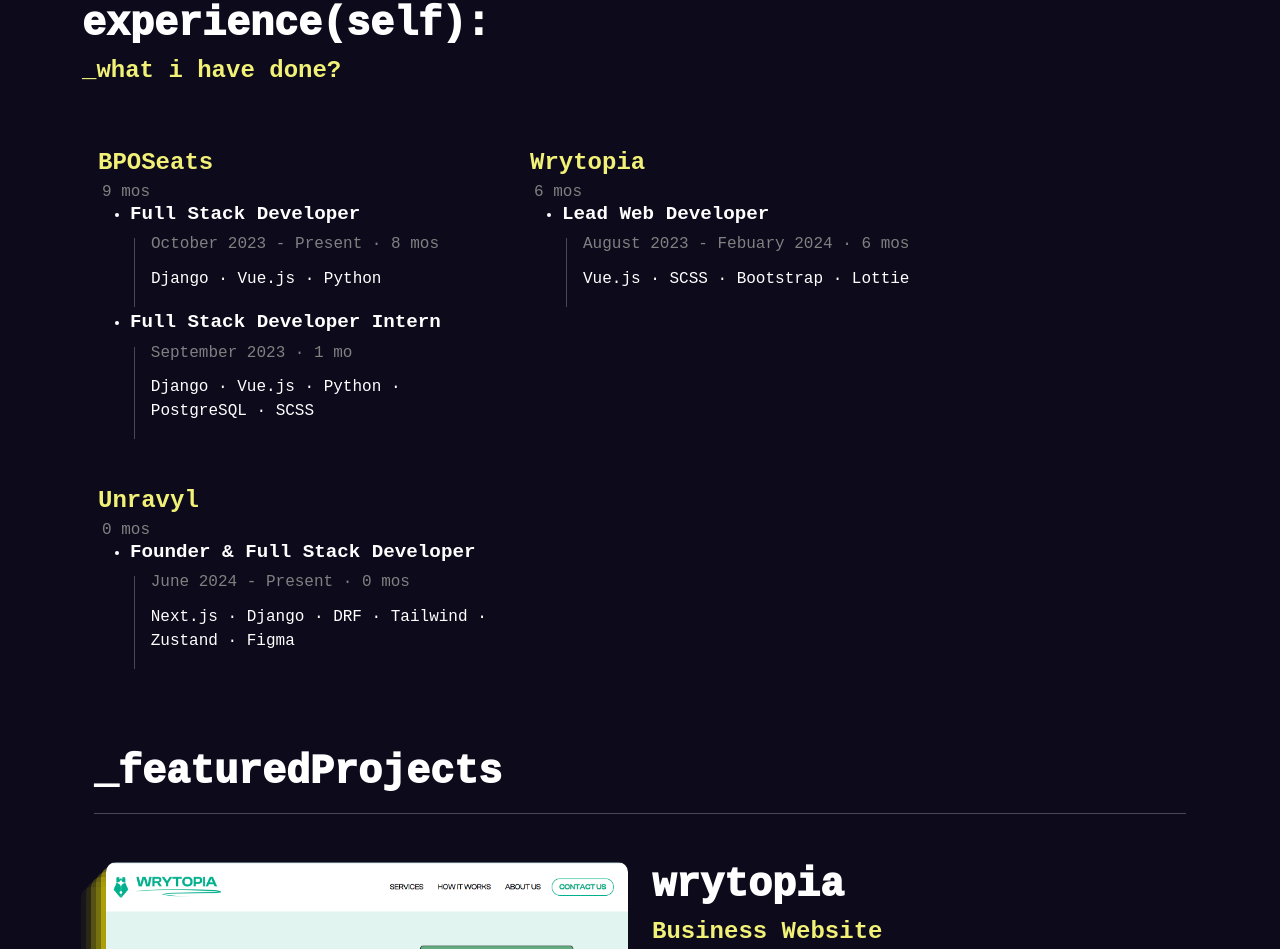
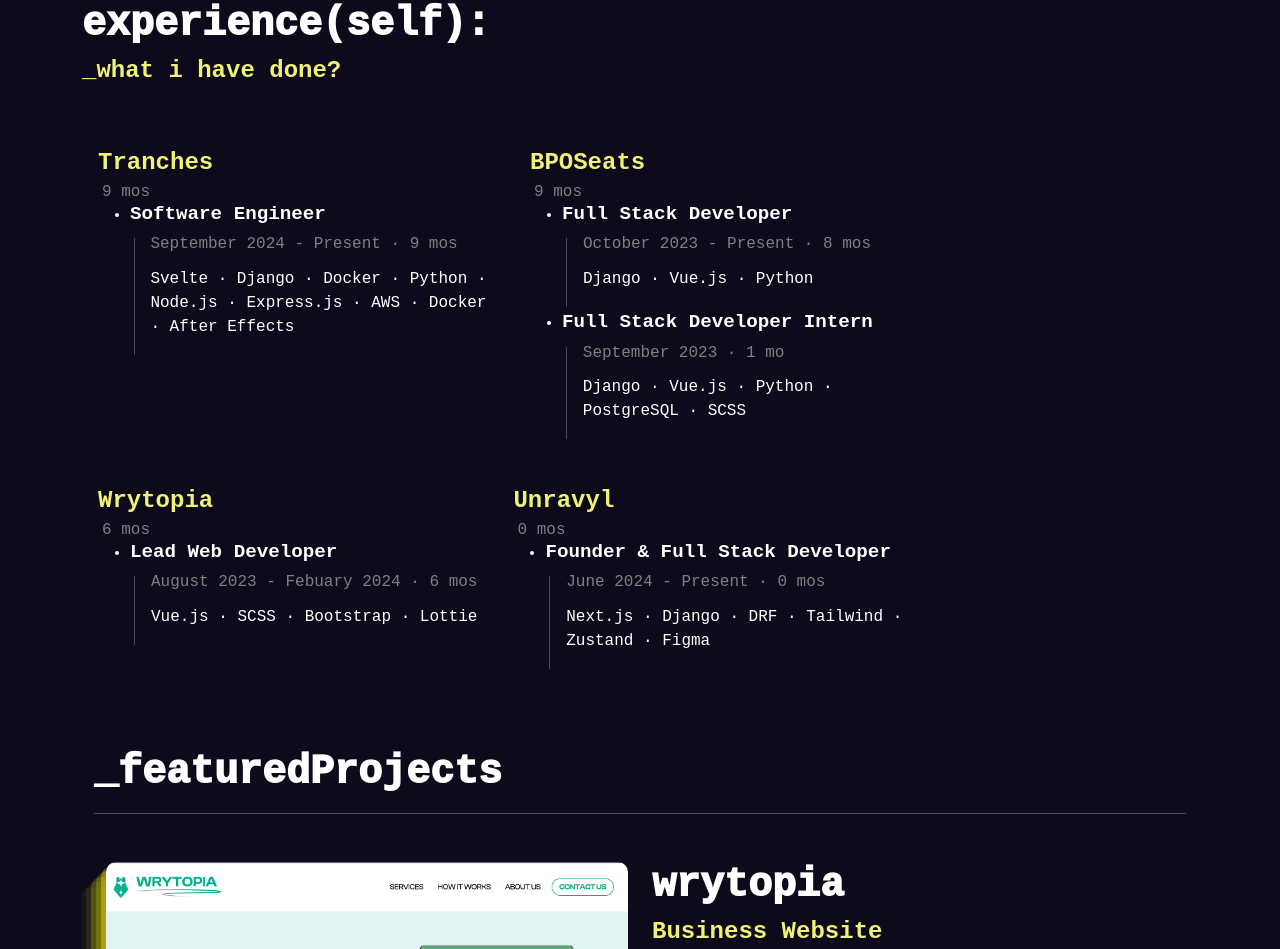
Before and after one commit to cup-noodlehS/portfolio-v2, a Vue app: page / in a window 1280 px wide. Shown: the part 941-1890 px from the top of the page. Built offline with nearby package versions, Linux system fonts and the light colour scheme.

Commit message:
update experience

```diff
--- a/src/components/index/experience.vue
+++ b/src/components/index/experience.vue
@@ -3,24 +3,47 @@
         <h1>experience(self):</h1>
         <h4 class="mb-5">_what i have done?</h4>
         <div class="d-flex flex-wrap">
-      <div v-for="(company, index) in experience" :key="index" class="exp-box">
-        <a :href="company.link" target="_blank" class="text-decoration-none">
+            <div
+                v-for="(company, index) in experience"
+                :key="index"
+                class="exp-box"
+            >
+                <a
+                    :href="company.link"
+                    target="_blank"
+                    class="text-decoration-none"
+                >
                     <h4 class="title">{{ company.company }}</h4>
                 </a>
                 <p class="m-1 date">{{ company.duration }}</p>
                 <ul>
-          <li v-for="position in company.positions" :key="position.title">
+                    <li
+                        v-for="position in company.positions"
+                        :key="position.title"
+                    >
                         <p class="sub-title">{{ position.title }}</p>
                         <div class="d-flex m-1">
                             <div class="vr me-3"></div>
                             <div>
                                 <p class="date">
-                  {{ position.date }} · {{ position.duration }}
+                                    {{ position.date }} ·
+                                    {{ position.duration }}
                                 </p>
                                 <p class="skills">
-                  <span v-for="(skill, index) in position.skills" :key="skill">
+                                    <span
+                                        v-for="(
+                                            skill, index
+                                        ) in position.skills"
+                                        :key="skill"
+                                    >
                                         {{ skill }}
-                    <span v-if="index < position.skills.length - 1">· </span>
+                                        <span
+                                            v-if="
+                                                index <
+                                                position.skills.length - 1
+                                            "
+                                            >·
+                                        </span>
                                     </span>
                                 </p>
                             </div>
@@ -73,6 +96,29 @@ function elapsedMonthsAndYears(
 
 const experience = [
     {
+        company: "Tranches",
+        link: "https://www.linkedin.com/company/tranchesmarketing/",
+        duration: elapsedMonthsAndYears(9, 2024),
+        positions: [
+            {
+                title: "Software Engineer",
+                date: "September 2024 - Present",
+                duration: elapsedMonthsAndYears(9, 2024),
+                skills: [
+                    "Svelte",
+                    "Django",
+                    "Docker",
+                    "Python",
+                    "Node.js",
+                    "Express.js",
+                    "AWS",
+                    "Docker",
+                    "After Effects",
+                ],
+            },
+        ],
+    },
+    {
         company: "BPOSeats",
         link: "https://www.linkedin.com/company/bposeats/mycompany/",
         duration: elapsedMonthsAndYears(9, 2023),
@@ -93,7 +139,7 @@ const experience = [
     },
     {
         company: "Wrytopia",
-    link: "https://www.linkedin.com/company/wrytopiaonline/",
+        link: "https://wrytopia.vercel.app",
         duration: elapsedMonthsAndYears(8, 2023, 2, 2024),
         positions: [
             {
@@ -113,7 +159,14 @@ const experience = [
                 title: "Founder & Full Stack Developer",
                 date: "June 2024 - Present",
                 duration: elapsedMonthsAndYears(6, 2024),
-        skills: ["Next.js", "Django", "DRF", "Tailwind", "Zustand", "Figma"],
+                skills: [
+                    "Next.js",
+                    "Django",
+                    "DRF",
+                    "Tailwind",
+                    "Zustand",
+                    "Figma",
+                ],
             },
         ],
     },
```
Lines whose indentation alone changed are shown as unchanged.
